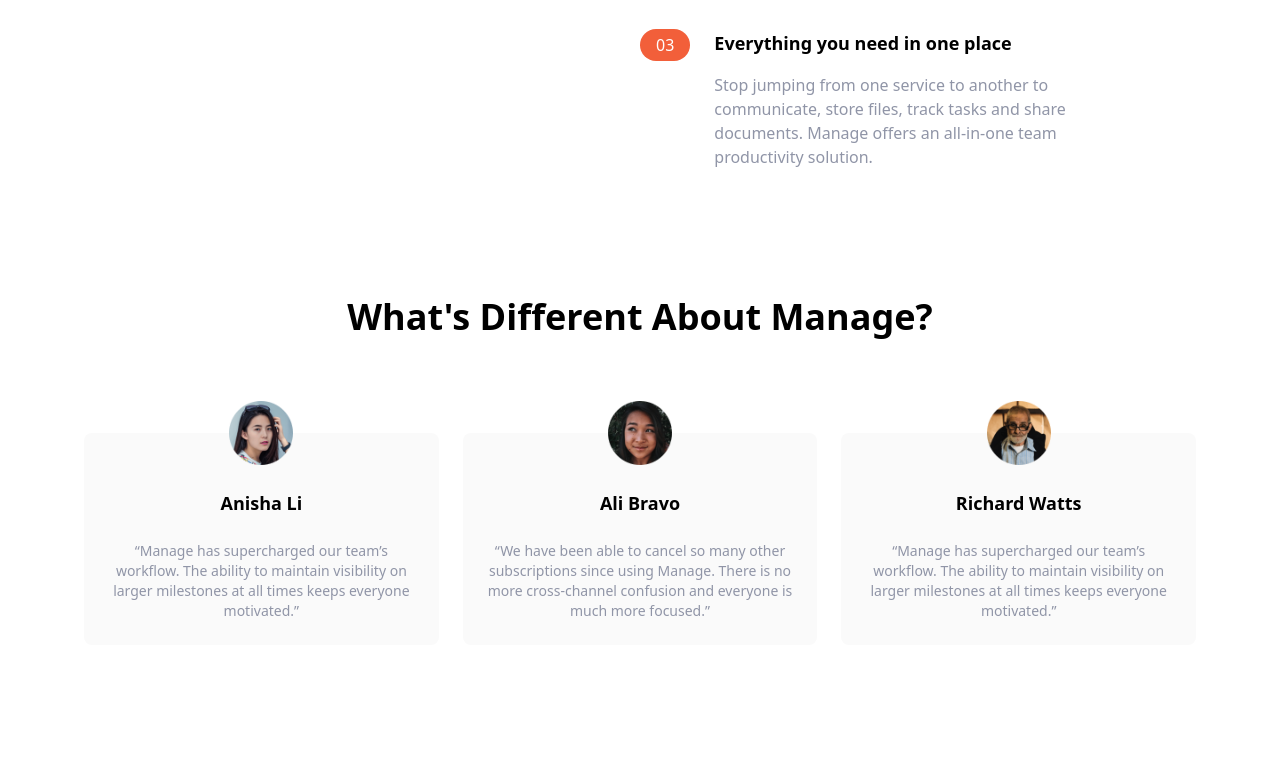
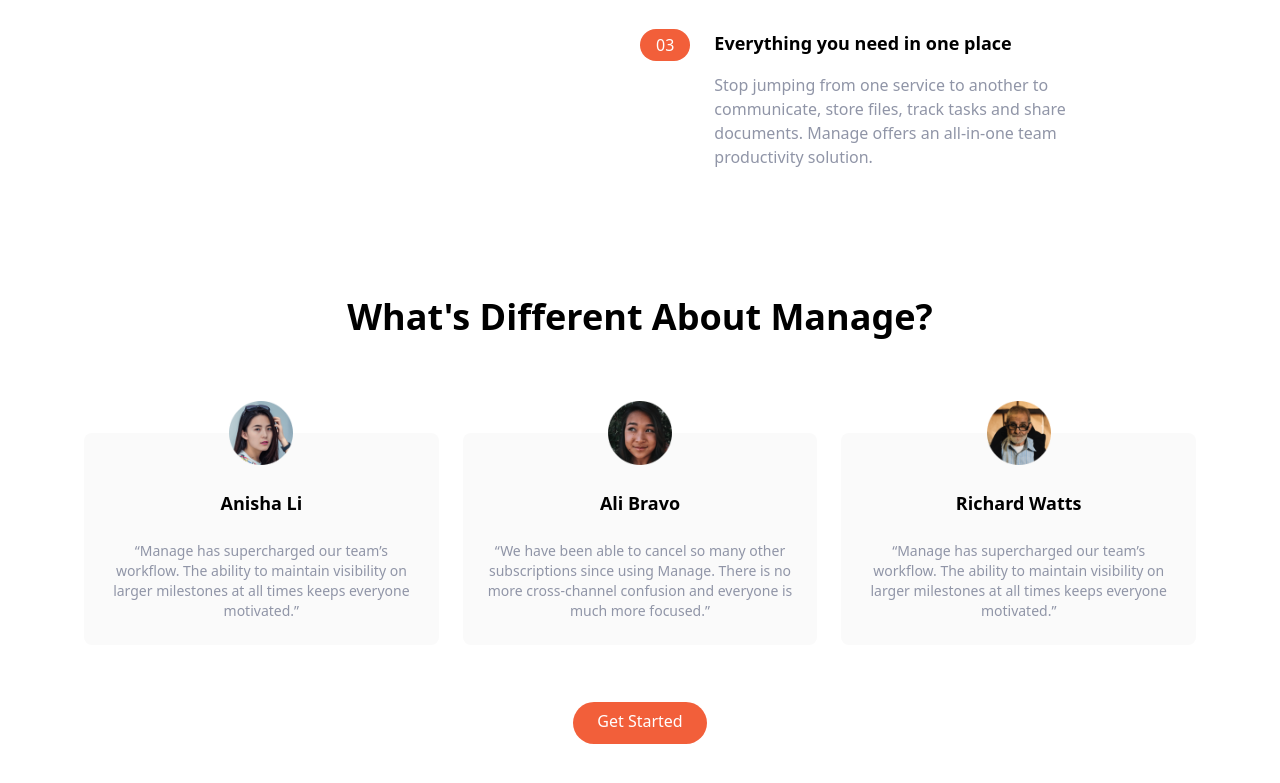
Before and after one commit to cuygur/tailwind-manage-landing, a plain HTML site: page index.html in a window 1280 px wide. Shown: the part 971-1754 px from the top of the page. Before the commit the page ends 1616 px from the top, so only its background shows below. Drawn offline with Linux system fonts and the light colour scheme.

Commit message:
add button

```diff
--- a/index.html
+++ b/index.html
@@ -199,6 +199,12 @@
             </p>
           </div>
         </div>
+        <!-- Button -->
+        <div class="my-16">
+          <a href="#" class="p-3 px-6 pt-2 text-white bg-brightRed rounded-full baseline hover:bg-brightRedLight">Get
+            Started</a>
+        </div>
+      </div>
     </section>
 
 </body>
```
Also changed, not shown: css/main.css.
